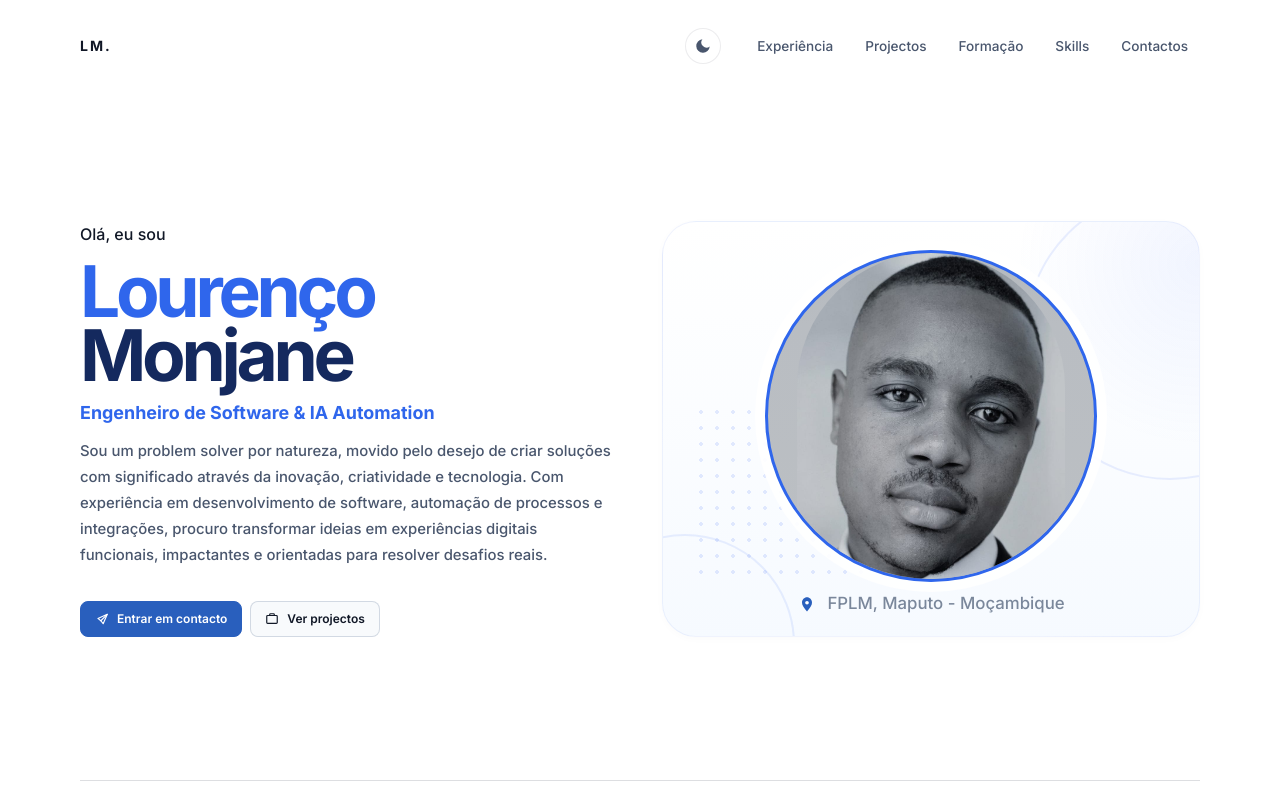
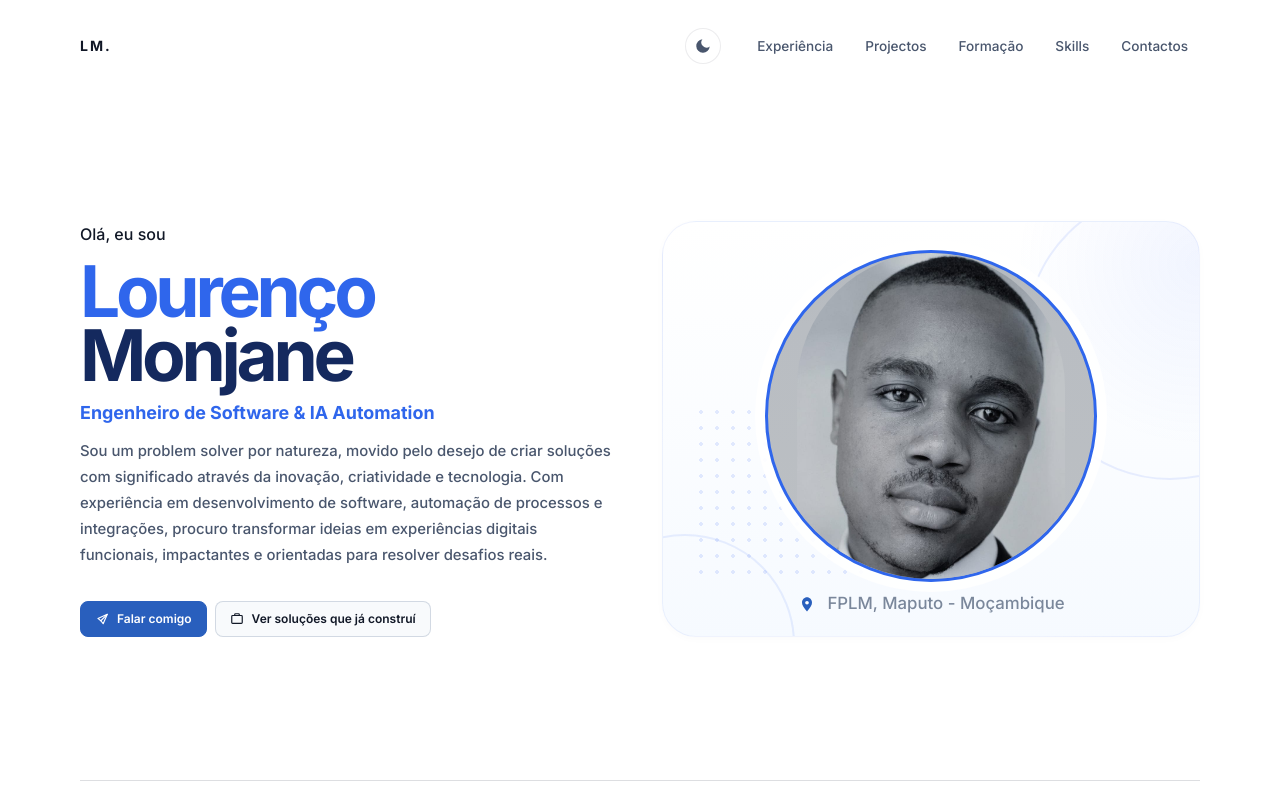
Before and after one commit to monjane10/portifolio, a React (Vite) app: page / in a window 1280 px wide. Shown: the top 800 px of the page. Built offline with nearby package versions, Linux system fonts and the light colour scheme.

Commit message:
melhoria de texto

```diff
--- a/src/App.jsx
+++ b/src/App.jsx
@@ -186,7 +186,7 @@ function App() {
                         />
                       </svg>
                     </span>
-                    Entrar em contacto
+                    Falar comigo
                   </a>
                   <a className="button button-secondary" href="#projectos">
                     <span className="button-icon" aria-hidden="true">
@@ -209,7 +209,7 @@ function App() {
                         />
                       </svg>
                     </span>
-                    Ver projectos
+                    Ver soluções que já construí
                   </a>
                 </div>
 
```
